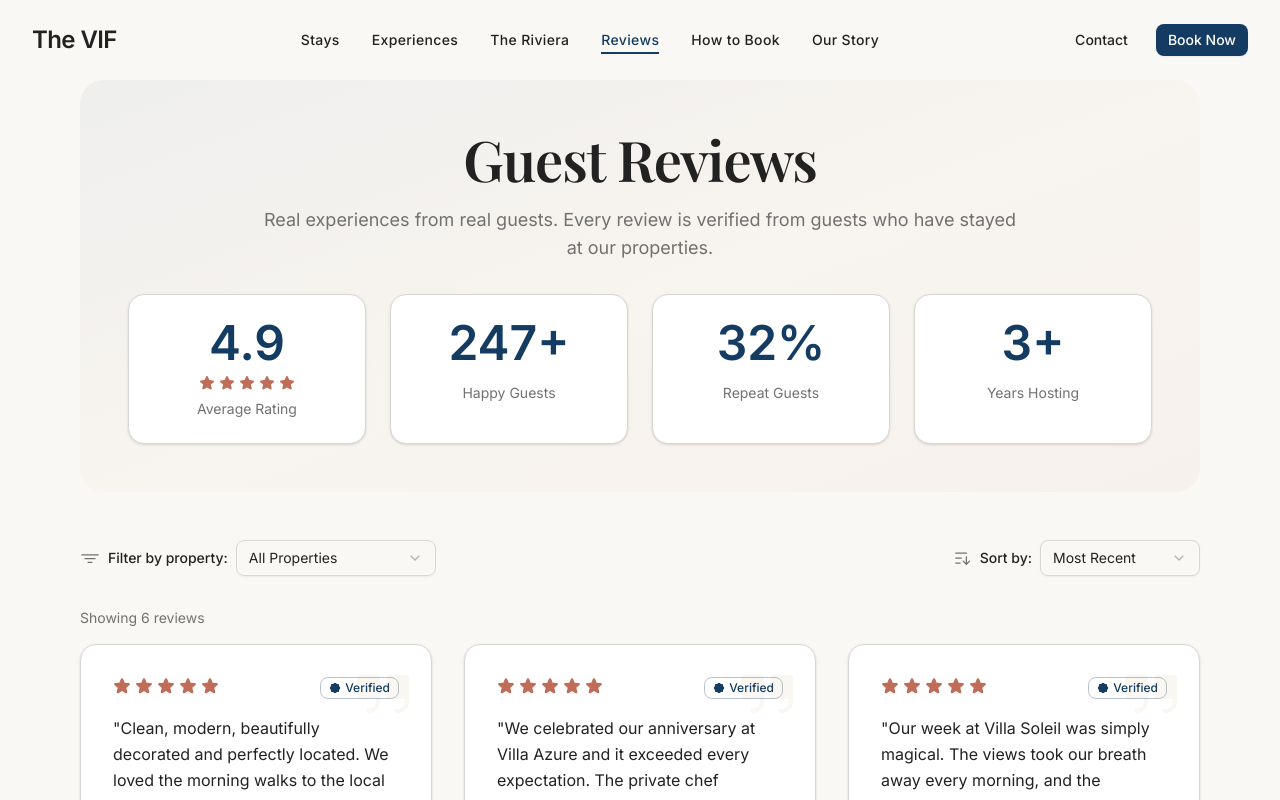
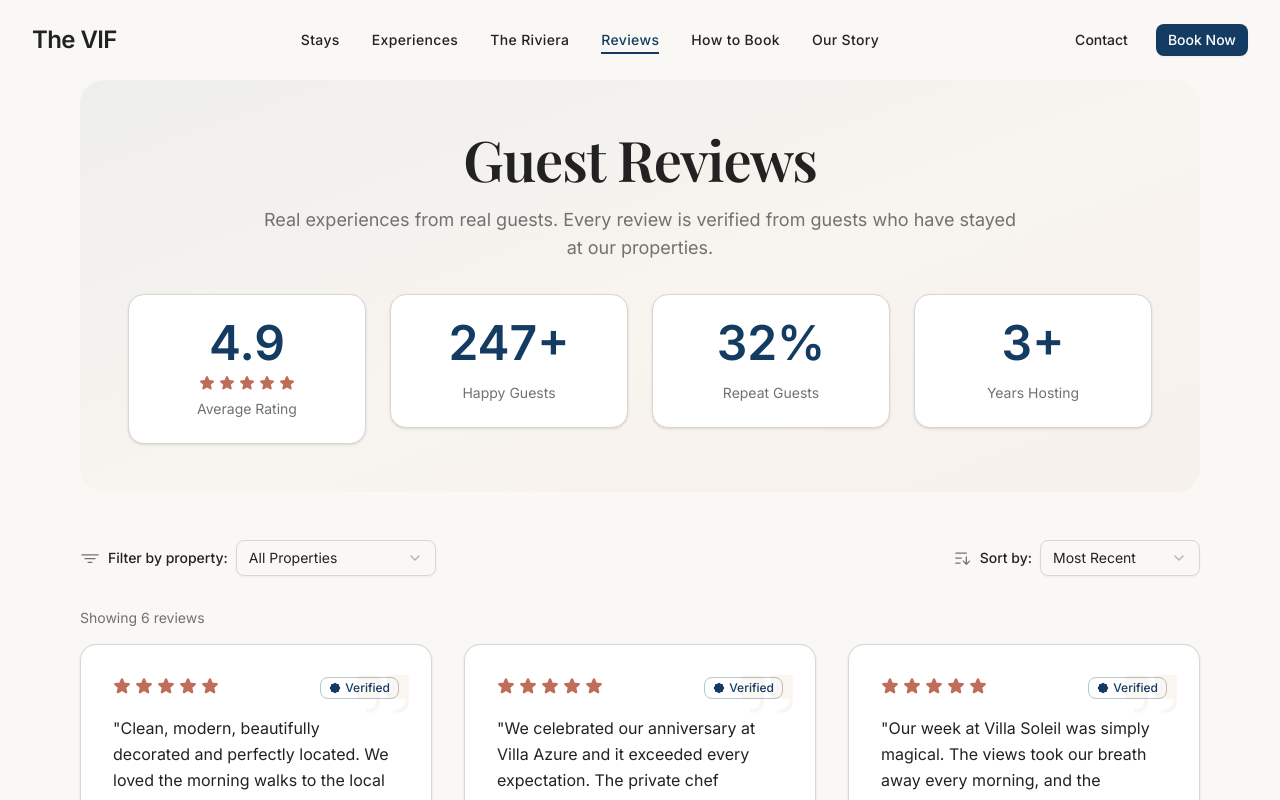
Before and after one commit to uvltechnology/the-vif-luxury-rivie, a React (Vite) app: page /reviews in a window 1280 px wide. Shown: the top 800 px of the page. Built offline with nearby package versions, Linux system fonts and the light colour scheme.

Commit message:
Generated by Spark: Add scroll-triggered animations to other page sections

```diff
--- a/src/components/home/WhyVIF.jsx
+++ b/src/components/home/WhyVIF.jsx
@@ -1,5 +1,6 @@
 import { MapPin, Eye, Heart } from '@phosphor-icons/react'
 import Section from '@/components/shared/Section'
+import AnimatedSection from '@/components/shared/AnimatedSection'
 
 export default function WhyVIF() {
   const features = [
@@ -22,6 +23,7 @@ export default function WhyVIF() {
 
   return (
     <Section className="bg-card">
+      <AnimatedSection>
         <div className="text-center mb-12">
           <h2 className="text-4xl md:text-5xl font-heading font-semibold mb-4">
             Why Choose The VIF
@@ -30,16 +32,19 @@ export default function WhyVIF() {
             More than accommodation—a thoughtfully curated Riviera experience designed for those who appreciate quality and authenticity.
           </p>
         </div>
+      </AnimatedSection>
 
       <div className="grid grid-cols-1 md:grid-cols-3 gap-8 lg:gap-12">
         {features.map((feature, index) => (
-          <div key={index} className="text-center">
+          <AnimatedSection key={index} delay={0.2 + index * 0.1}>
+            <div className="text-center">
               <div className="inline-flex items-center justify-center w-16 h-16 rounded-full bg-primary/10 text-primary mb-4">
                 <feature.icon size={32} weight="light" />
               </div>
               <h3 className="text-xl font-heading font-semibold mb-3">{feature.title}</h3>
               <p className="text-muted-foreground">{feature.description}</p>
             </div>
+          </AnimatedSection>
         ))}
       </div>
     </Section>
--- /dev/null
+++ b/src/components/shared/AnimatedSection.tsx
@@ -0,0 +1,47 @@
+import { ReactNode } from 'react'
+import { motion } from 'framer-motion'
+import { useScrollAnimation } from '@/hooks/use-scroll-animation'
+
+interface AnimatedSectionProps {
+  children: ReactNode
+  className?: string
+  delay?: number
+  direction?: 'up' | 'down' | 'left' | 'right' | 'fade'
+  duration?: number
+  threshold?: number
+}
+
+const directionVariants = {
+  up: { y: 40, opacity: 0 },
+  down: { y: -40, opacity: 0 },
+  left: { x: 40, opacity: 0 },
+  right: { x: -40, opacity: 0 },
+  fade: { opacity: 0 }
+}
+
+export default function AnimatedSection({
+  children,
+  className = '',
+  delay = 0,
+  direction = 'up',
+  duration = 0.6,
+  threshold = 0.1
+}: AnimatedSectionProps) {
+  const { ref, isVisible } = useScrollAnimation({ threshold, triggerOnce: true })
+
+  return (
+    <motion.div
+      ref={ref as any}
+      className={className}
+      initial={directionVariants[direction]}
+      animate={isVisible ? { x: 0, y: 0, opacity: 1 } : directionVariants[direction]}
+      transition={{
+        duration,
+        delay,
+        ease: [0.25, 0.1, 0.25, 1]
+      }}
+    >
+      {children}
+    </motion.div>
+  )
+}
--- /dev/null
+++ b/src/hooks/use-scroll-animation.ts
@@ -0,0 +1,45 @@
+import { useEffect, useRef, useState } from 'react'
+
+interface UseScrollAnimationOptions {
+  threshold?: number
+  rootMargin?: string
+  triggerOnce?: boolean
+}
+
+export function useScrollAnimation(options: UseScrollAnimationOptions = {}) {
+  const {
+    threshold = 0.1,
+    rootMargin = '0px',
+    triggerOnce = true
+  } = options
+
+  const [isVisible, setIsVisible] = useState(false)
+  const ref = useRef<HTMLElement>(null)
+
+  useEffect(() => {
+    const element = ref.current
+    if (!element) return
+
+    const observer = new IntersectionObserver(
+      ([entry]) => {
+        if (entry.isIntersecting) {
+          setIsVisible(true)
+          if (triggerOnce) {
+            observer.unobserve(element)
+          }
+        } else if (!triggerOnce) {
+          setIsVisible(false)
+        }
+      },
+      { threshold, rootMargin }
+    )
+
+    observer.observe(element)
+
+    return () => {
+      observer.disconnect()
+    }
+  }, [threshold, rootMargin, triggerOnce])
+
+  return { ref, isVisible }
+}
--- a/src/pages/Contact.jsx
+++ b/src/pages/Contact.jsx
@@ -1,6 +1,7 @@
 import { useState } from 'react'
 import { useKV } from '@github/spark/hooks'
 import Section from '@/components/shared/Section'
+import AnimatedSection from '@/components/shared/AnimatedSection'
 import { Input } from '@/components/ui/input'
 import { Textarea } from '@/components/ui/textarea'
 import { Button } from '@/components/ui/button'
@@ -60,6 +61,7 @@ export default function Contact() {
 
       <Section>
         <div className="grid grid-cols-1 lg:grid-cols-2 gap-12">
+          <AnimatedSection direction="left">
             <div>
               <h2 className="text-2xl font-heading font-semibold mb-6">Send Us a Message</h2>
               <form onSubmit={handleSubmit} className="space-y-4">
@@ -163,7 +165,9 @@ export default function Contact() {
                 </Button>
               </form>
             </div>
+          </AnimatedSection>
 
+          <AnimatedSection direction="right" delay={0.2}>
             <div>
               <h2 className="text-2xl font-heading font-semibold mb-6">Contact Details</h2>
               <div className="space-y-6 mb-8">
@@ -218,6 +222,7 @@ export default function Contact() {
                 </p>
               </div>
             </div>
+          </AnimatedSection>
         </div>
       </Section>
     </div>
--- a/src/pages/Experiences.jsx
+++ b/src/pages/Experiences.jsx
@@ -1,6 +1,7 @@
 import { useState, useEffect } from 'react'
 import { motion } from 'framer-motion'
 import Section from '@/components/shared/Section'
+import AnimatedSection from '@/components/shared/AnimatedSection'
 import ExperienceCardSkeleton from '@/components/shared/ExperienceCardSkeleton'
 import { Card, CardContent } from '@/components/ui/card'
 import { Button } from '@/components/ui/button'
@@ -88,6 +89,7 @@ export default function Experiences() {
       </Section>
 
       <Section className="bg-muted/30">
+        <AnimatedSection direction="fade">
           <div className="text-center max-w-2xl mx-auto">
             <h2 className="text-3xl font-heading font-semibold mb-4">Custom Experiences</h2>
             <p className="text-muted-foreground mb-6">
@@ -97,6 +99,7 @@ export default function Experiences() {
               <a href="/contact">Contact Us</a>
             </Button>
           </div>
+        </AnimatedSection>
       </Section>
     </div>
   )
--- a/src/pages/Testimonials.jsx
+++ b/src/pages/Testimonials.jsx
@@ -10,6 +10,7 @@ import {
   SelectValue,
 } from '@/components/ui/select'
 import Section from '@/components/shared/Section'
+import AnimatedSection from '@/components/shared/AnimatedSection'
 import { testimonials, stats } from '@/data/testimonials'
 import { useState, useMemo } from 'react'
 import { motion } from 'framer-motion'
@@ -72,6 +73,7 @@ function TestimonialCard({ testimonial, index }) {
 function StatsHero() {
   return (
     <div className="bg-gradient-to-br from-primary/5 via-accent/5 to-secondary/5 rounded-2xl p-8 md:p-12 mb-12">
+      <AnimatedSection>
         <div className="text-center mb-8">
           <h1 className="text-4xl md:text-5xl lg:text-6xl font-heading font-semibold mb-4">
             Guest Reviews
@@ -80,8 +82,10 @@ function StatsHero() {
             Real experiences from real guests. Every review is verified from guests who have stayed at our properties.
           </p>
         </div>
+      </AnimatedSection>
 
       <div className="grid grid-cols-2 md:grid-cols-4 gap-4 md:gap-6">
+        <AnimatedSection delay={0.1}>
           <div className="text-center p-6 rounded-xl bg-card border border-border shadow-sm">
             <div className="text-4xl md:text-5xl font-heading font-semibold text-primary mb-2">
               {stats.averageRating}
@@ -93,27 +97,34 @@ function StatsHero() {
             </div>
             <p className="text-sm text-muted-foreground">Average Rating</p>
           </div>
+        </AnimatedSection>
 
+        <AnimatedSection delay={0.2}>
           <div className="text-center p-6 rounded-xl bg-card border border-border shadow-sm">
             <div className="text-4xl md:text-5xl font-heading font-semibold text-primary mb-2">
               {stats.totalGuests}+
             </div>
             <p className="text-sm text-muted-foreground mt-4">Happy Guests</p>
           </div>
+        </AnimatedSection>
 
+        <AnimatedSection delay={0.3}>
           <div className="text-center p-6 rounded-xl bg-card border border-border shadow-sm">
             <div className="text-4xl md:text-5xl font-heading font-semibold text-primary mb-2">
               {stats.repeatGuestRate}%
             </div>
             <p className="text-sm text-muted-foreground mt-4">Repeat Guests</p>
           </div>
+        </AnimatedSection>
 
+        <AnimatedSection delay={0.4}>
           <div className="text-center p-6 rounded-xl bg-card border border-border shadow-sm">
             <div className="text-4xl md:text-5xl font-heading font-semibold text-primary mb-2">
               {stats.yearsHosting}+
             </div>
             <p className="text-sm text-muted-foreground mt-4">Years Hosting</p>
           </div>
+        </AnimatedSection>
       </div>
     </div>
   )
@@ -201,6 +212,7 @@ export default function TestimonialsPage() {
       </Section>
 
       <Section className="bg-gradient-to-br from-primary/5 to-accent/5">
+        <AnimatedSection direction="fade">
           <div className="text-center max-w-3xl mx-auto">
             <h2 className="text-3xl md:text-4xl font-heading font-semibold mb-4">
               Ready to Create Your Own Story?
@@ -217,6 +229,7 @@ export default function TestimonialsPage() {
               </Button>
             </div>
           </div>
+        </AnimatedSection>
       </Section>
     </div>
   )
```
Also changed, not shown: src/components/home/ExperiencesTeaser.jsx (+8 -1 lines), src/pages/AreaGuide.jsx (+18 -3 lines), src/pages/HowToBook.jsx (+22 -1 lines), src/pages/OurStory.jsx (+21 -0 lines), src/pages/PropertyDetail.jsx (+18 -1 lines). Lines whose indentation alone changed are shown as unchanged.
